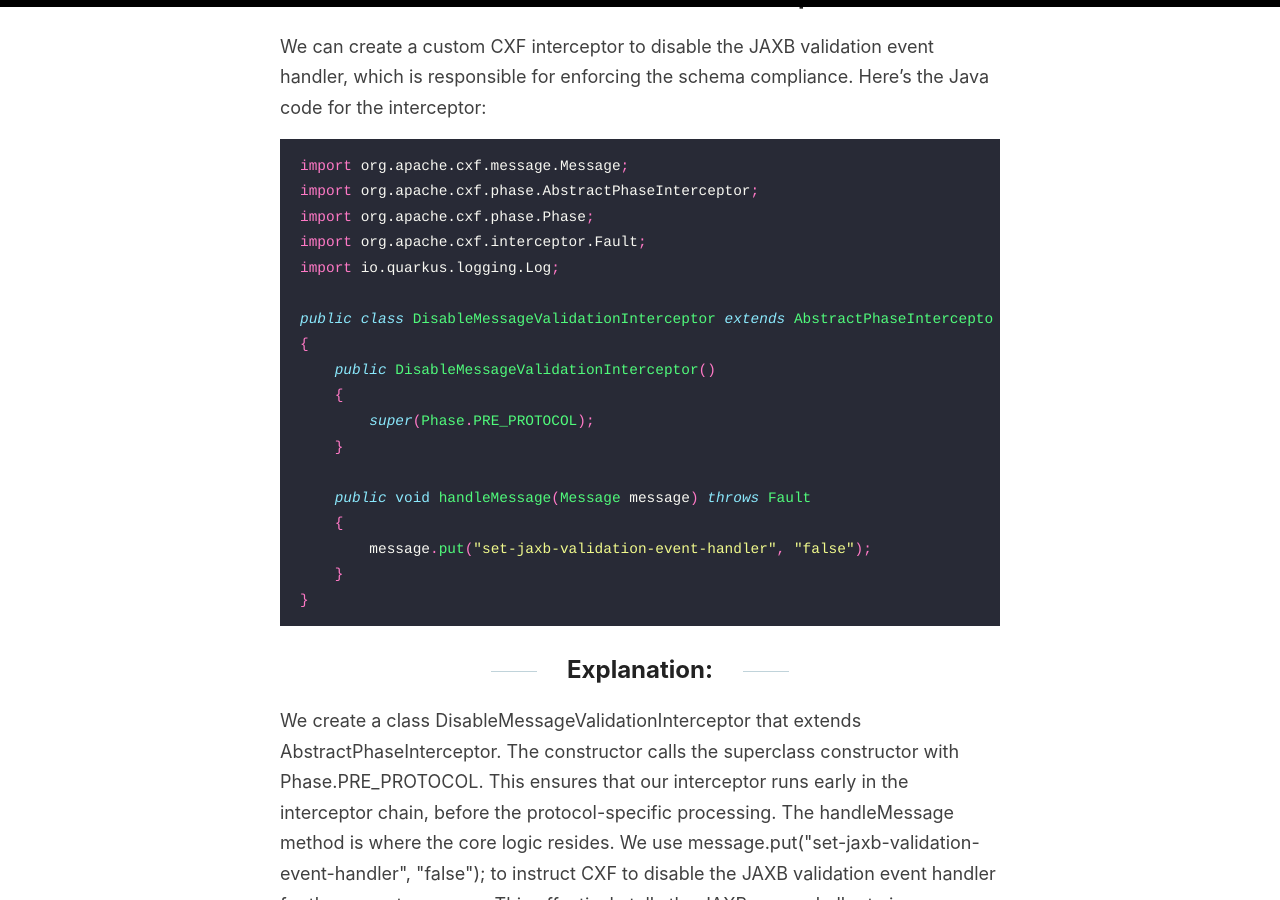
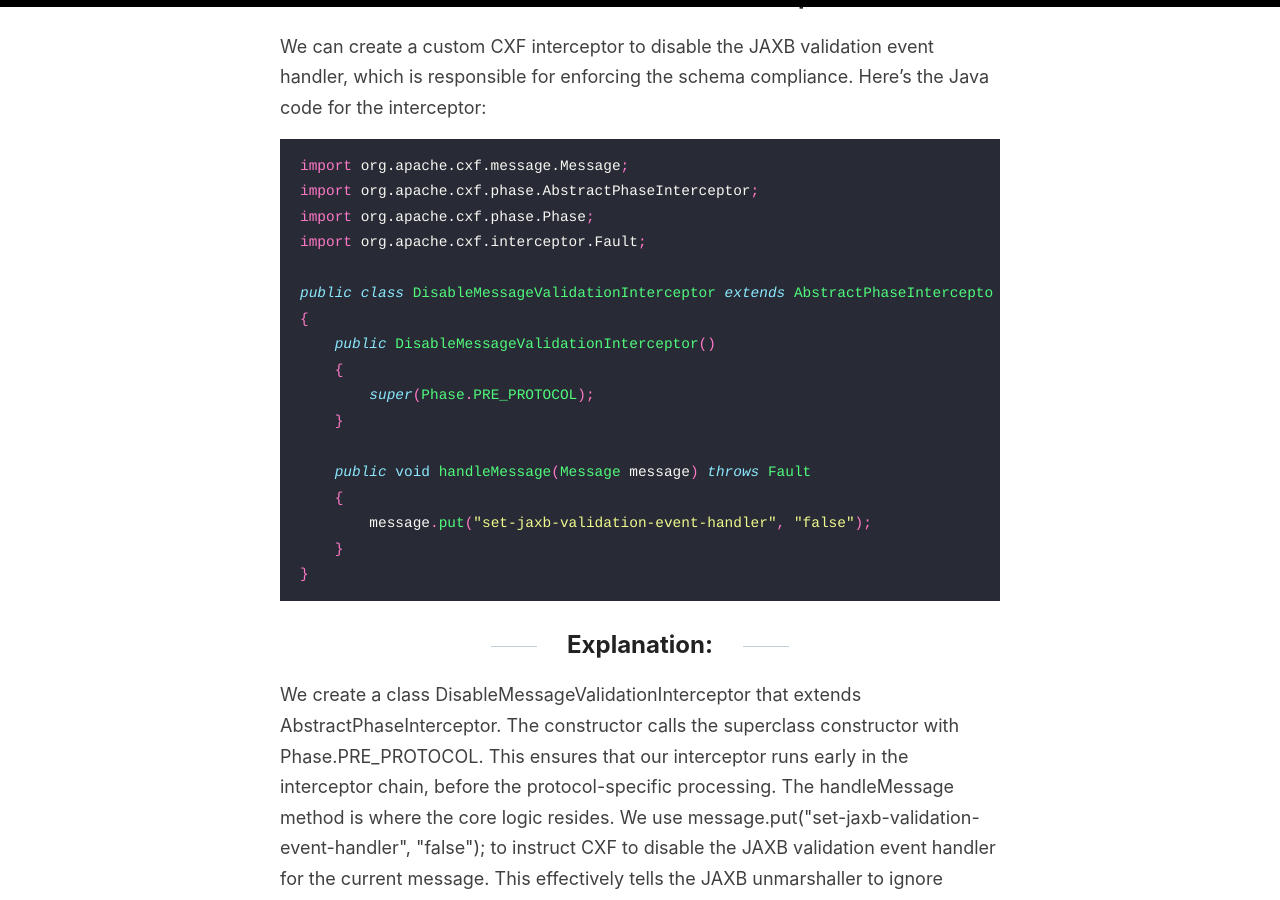
Before and after one commit to probststefan/code-blog, a Jekyll site: the page built from _posts/2025-04-16-quarkus-cxf-validation.md, in a window 1280 px wide and 900 px high, scrolled down 961 px. Built offline with Jekyll 4.4.1, drawn with Linux system fonts in a browser that asks for light colours.

Commit message:
Update 2025-04-16-quarkus-cxf-validation.md

```diff
--- a/_posts/2025-04-16-quarkus-cxf-validation.md
+++ b/_posts/2025-04-16-quarkus-cxf-validation.md
@@ -24,7 +24,6 @@ import org.apache.cxf.message.Message;
 import org.apache.cxf.phase.AbstractPhaseInterceptor;
 import org.apache.cxf.phase.Phase;
 import org.apache.cxf.interceptor.Fault;
-import io.quarkus.logging.Log;
 
 public class DisableMessageValidationInterceptor extends AbstractPhaseInterceptor<Message>
 {
```
